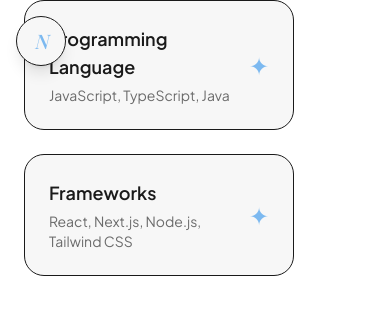
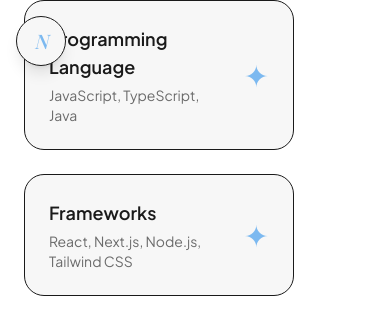
Before and after one commit to Naqila-Syaniwa/naqila-portofolio, a Next.js app: page /skills in a window 390 px wide. Shown: the top 334 px of the page. Built offline with nearby package versions, Linux system fonts and the light colour scheme.

Commit message:
fix: correct grid alignment and TypeScript icon mapping

```diff
--- a/src/app/(dashboard)/skills/page.tsx
+++ b/src/app/(dashboard)/skills/page.tsx
@@ -14,7 +14,7 @@
             variants={staggerContainer}
             initial="hidden"
             animate="visible"
-            className="grid grid-cols-1 gap-6 sm:grid-cols-2"
+            className="grid grid-cols-1 items-start gap-6 sm:grid-cols-2"
         >
             {skillCategories.map((category) => {
                 const isOpen = openId === category.id;
@@ -53,14 +53,16 @@
                                 </p>
                             </div>
 
-                            <span
+                            <motion.span
                                 aria-hidden
-                                className={`text-2xl shrink-0 transition-colors ${
+                                animate={{ rotate: isOpen ? 360 : 0 }}
+                                transition={{ duration: 0.6, ease: 'easeOut' }}
+                                className={`inline-block text-3xl shrink-0 transition-colors ${
                                     isOpen ? 'text-background' : 'text-accent'
                                 }`}
                             >
                                 ✦
-                            </span>
+                            </motion.span>
                         </motion.button>
 
                         <AnimatePresence initial={false}>
--- a/src/lib/skill-icons.ts
+++ b/src/lib/skill-icons.ts
@@ -17,7 +17,7 @@
 
 export const skillIconMap: Record<string, IconType> = {
     javascript: SiJavascript,
-    typeScript: SiTypescript,
+    typescript: SiTypescript,
     java: DiJava,
     react: SiReact,
     nextjs: SiNextdotjs,
```
